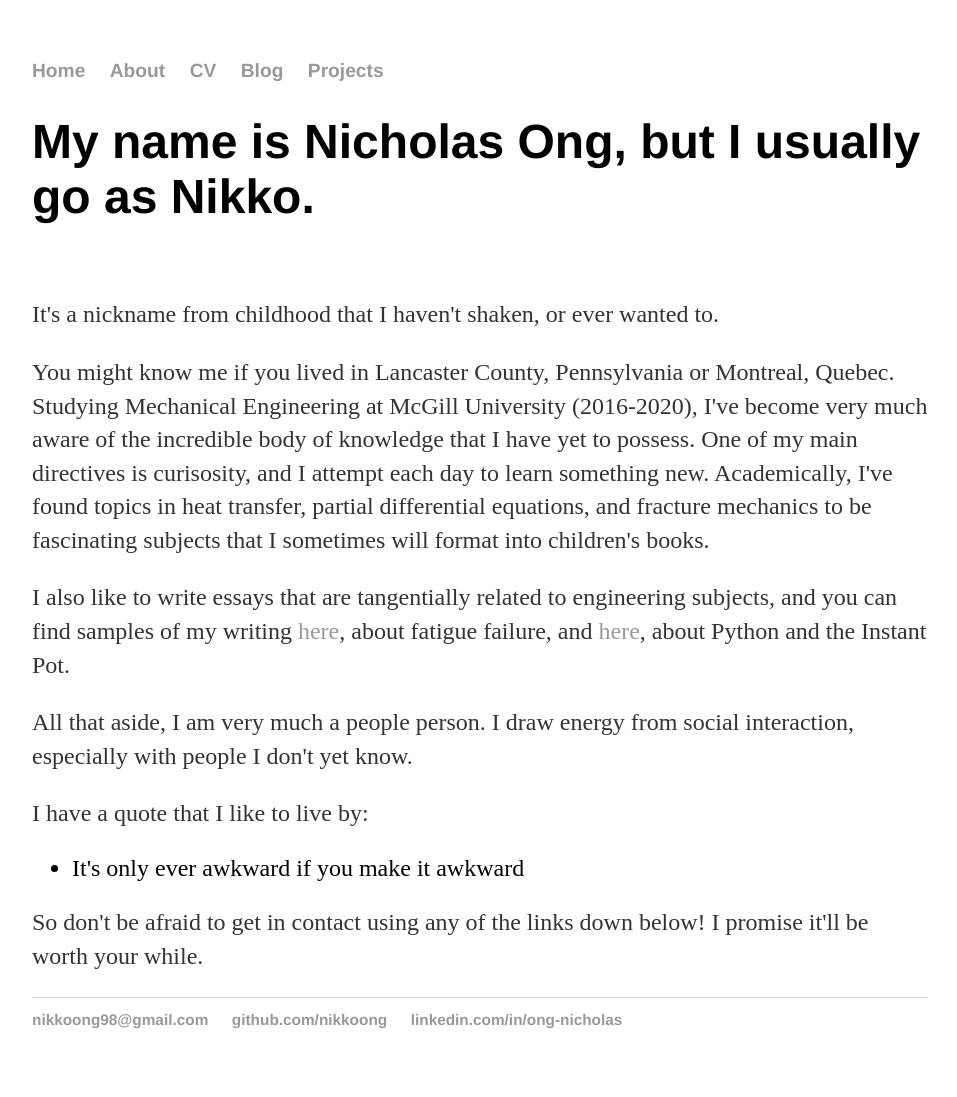
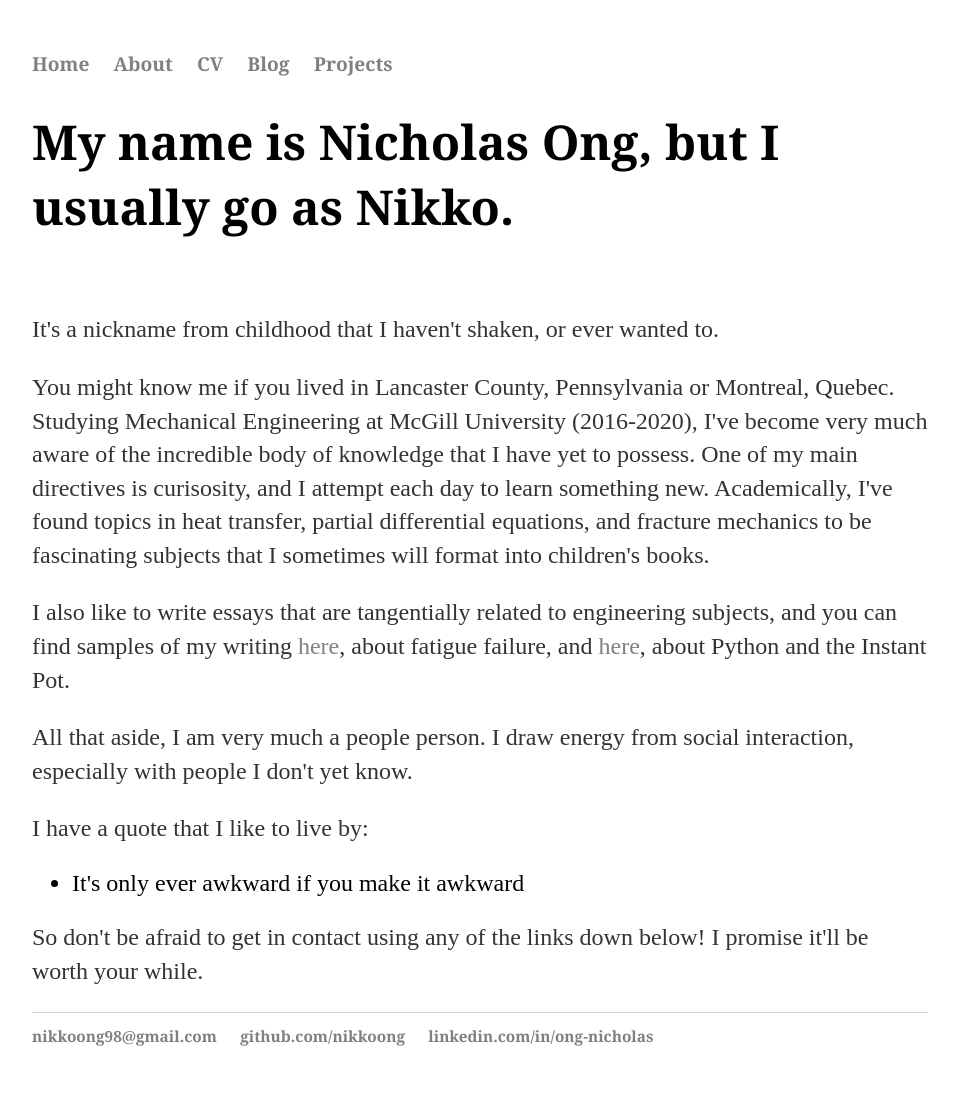
Before and after one commit to nikkoong/nikkoong.github.io, a Jekyll site: the page built from index.html, in a window 1280 px wide. Shown: the whole page, without its empty margins (160-1117 px from the left). Built offline with Jekyll 4.4.1, drawn with Linux system fonts in a browser that asks for light colours.

Commit message:
Update main.css
changed font and sizing

```diff
--- a/css/main.css
+++ b/css/main.css
@@ -1,12 +1,12 @@
 body {
-    margin: 60px auto;
+    margin: 50px auto;
     width: 70%;
 }
 ul li {
     font-size: 1.5em;
 }
 nav ul, footer ul {
-    font-family:'Helvetica', 'Arial', 'Sans-Serif';
+    font-family: Georgia, 'Serif';
     padding: 0px;
     list-style: none;
     font-weight: bold;
@@ -18,14 +18,14 @@ nav ul li, footer ul li {
 }
 a {
     text-decoration: none;
-    color: #999;
+    color: gray;
 }
 a:hover {
     text-decoration: underline;
 }
 h1 {
     font-size: 3em;
-    font-family:'Helvetica', 'Arial', 'Sans-Serif';
+    font-family:Georgia, 'Serif';
 }
 p {
     font-size: 1.5em;
```
